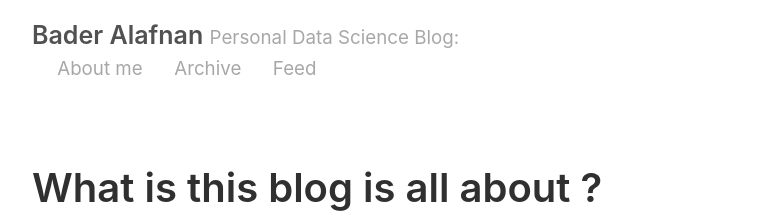
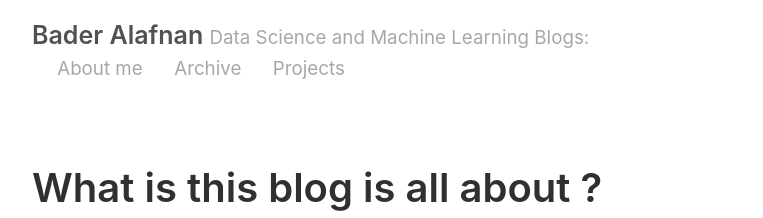
Before and after one commit to alafnan/alafnan.github.io, a Jekyll site: the page built from index.html, in a window 1280 px wide. Shown: the top 218 px of the page, without its empty margins (258-1021 px from the left). Built offline with Jekyll 4.4.1, drawn with Linux system fonts in a browser that asks for light colours; the list of posts is cut into pages by our own code.

Commit message:
Update _config.yml

```diff
--- a/_config.yml
+++ b/_config.yml
@@ -3,7 +3,7 @@ permalink:           pretty
 
 # Setup
 title:               Bader Alafnan
-tagline:             Personal Data Science Blog
+tagline:             Data Science and Machine Learning Blogs
 url:                 http://alafnan.github.io
 paginate:            2
 baseurl:             ""
@@ -35,4 +35,4 @@ gems:
 pages_list:
   About me: '/about me'
   Archive: '/archive'
-  Feed: '/index.html'
+  Projects: '/index.html'
```
